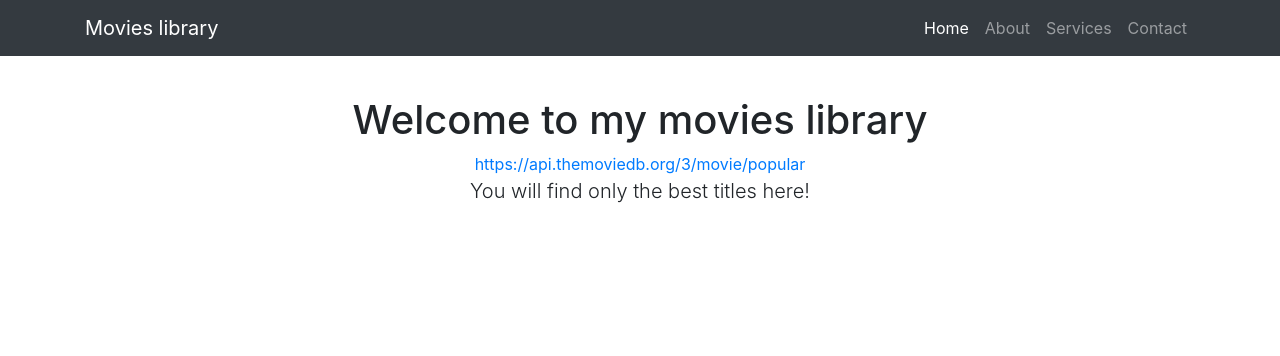
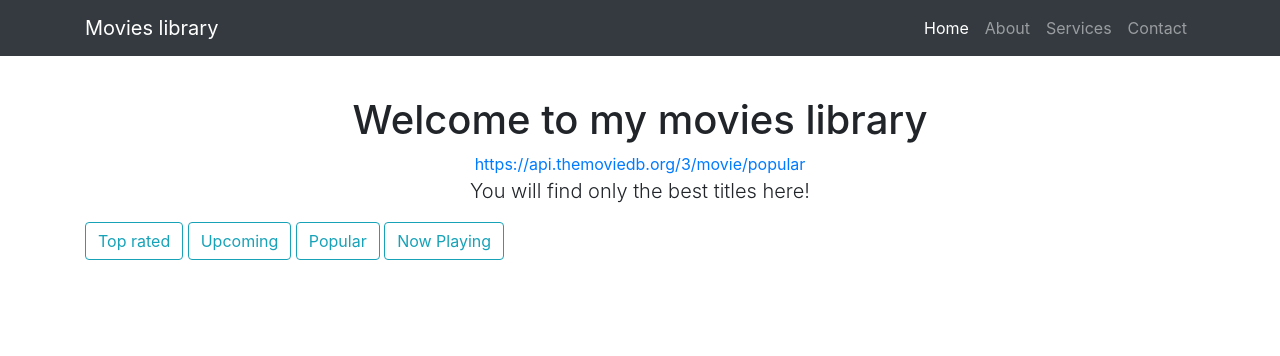
Before and after one commit to AnnaJa11/movies_app, a Flask app: page / in a window 1280 px wide. Shown: the top 356 px of the page. Run offline with Flask 3, Linux system fonts and the light colour scheme; data that the repository does not hold is empty; some libraries are stand-ins or nearby versions.

Commit message:
add buttons with list_type to homepage.html

```diff
--- a/main.py
+++ b/main.py
@@ -1,4 +1,4 @@
-from flask import Flask, render_template
+from flask import Flask, render_template, request
 import tmdb_client
 import random
 
@@ -30,5 +30,6 @@ def movie_details(movie_id):
 
 
 
+
 if __name__ == "__main__":
     app.run(debug=True)
--- a/templates/homepage.html
+++ b/templates/homepage.html
@@ -8,6 +8,15 @@
             <a href="https://api.themoviedb.org/3/movie/popular" target="_blank">https://api.themoviedb.org/3/movie/popular</a>
             <p class="lead">You will find only the best titles here!</p>
         </div>
+        <div class="row">
+        <div class="col-lg-12 mb-4">
+            <a href="{{ url_for('homepage', list_type='now_playing') }}" class="btn btn-outline-info">Top rated</a>
+            <a href="{{ url_for('homepage', list_type='now_playing') }}" class="btn btn-outline-info">Upcoming</a>
+            <a href="{{ url_for('homepage', list_type='now_playing') }}" class="btn btn-outline-info">Popular</a>
+            <a href="{{ url_for('homepage', list_type='now_playing') }}" class="btn btn-outline-info">Now Playing</a>
+        </div>
+    </div>
+    </div>
     </div>
 
     <div class="row">
```
